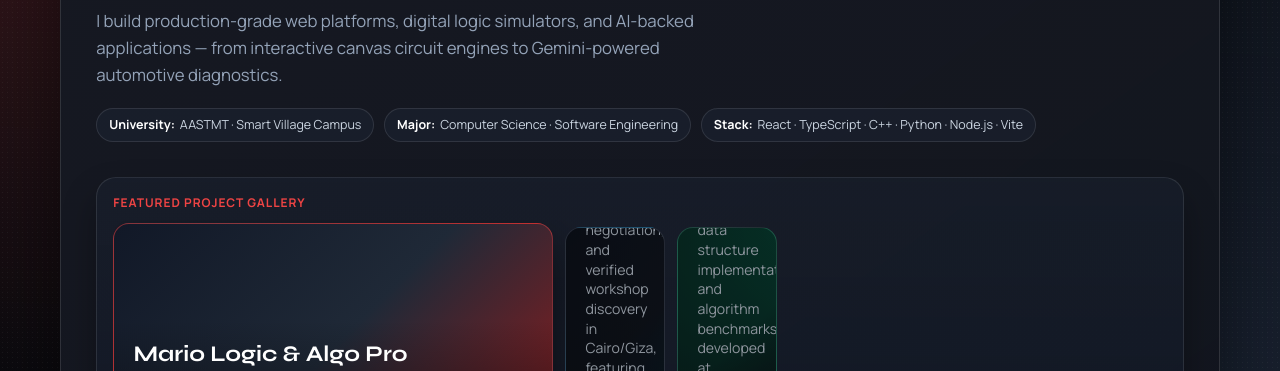
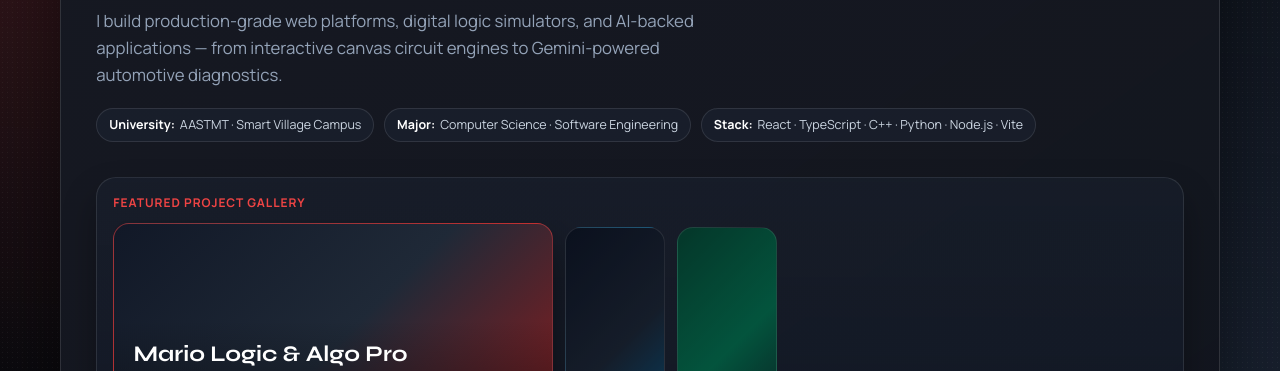
Before and after one commit to AAST1M/portfolio, a website built with Vite: page index.html in a window 1280 px wide. Shown: the part 350-721 px from the top of the page. Built offline with nearby package versions, Linux system fonts and the light colour scheme.

Commit message:
style: hide description paragraphs and truncate titles on closed/inactive carousel cards

```diff
--- a/styles.css
+++ b/styles.css
@@ -348,6 +348,7 @@ body {
   font-family: "Syne", sans-serif;
   font-size: 1.4rem;
   font-weight: 700;
+  transition: font-size 300ms ease;
 }
 
 .card-content p {
@@ -355,6 +356,23 @@ body {
   font-size: 0.88rem;
   color: #cbd5e1;
   line-height: 1.4;
+  transition: opacity 300ms ease;
+}
+
+/* Inactive/Closed Card State formatting */
+.portfolio-card:not(.is-active) .card-content {
+  padding: 0.8rem 0.6rem;
+}
+
+.portfolio-card:not(.is-active) .card-content h2 {
+  font-size: 0.92rem;
+  white-space: nowrap;
+  overflow: hidden;
+  text-overflow: ellipsis;
+}
+
+.portfolio-card:not(.is-active) .card-content p {
+  display: none;
 }
 
 .nav-arrow {
```
